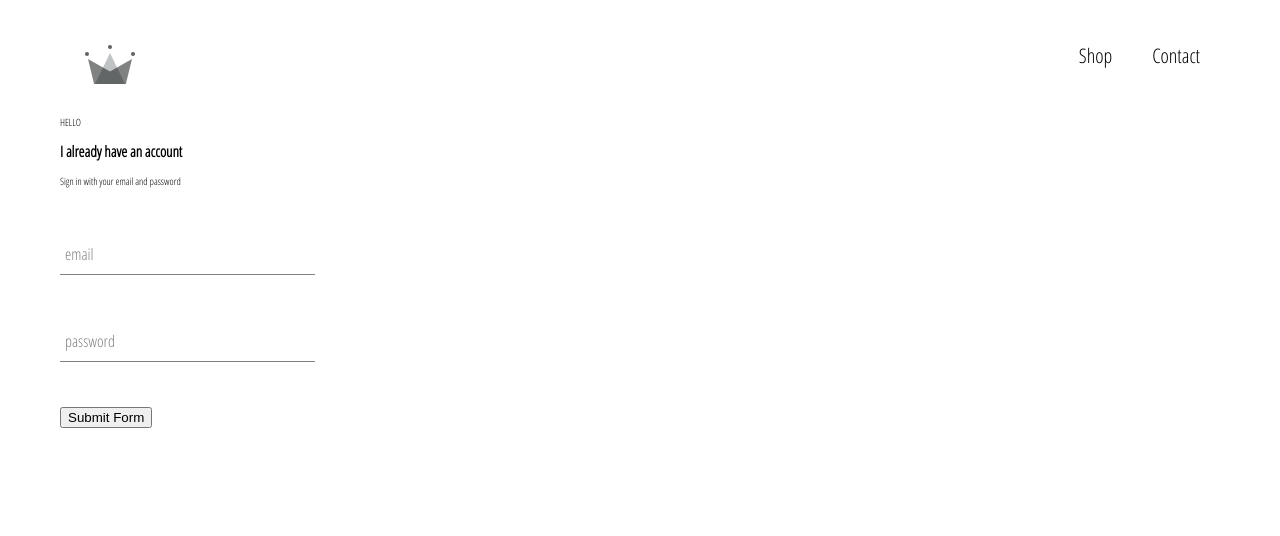
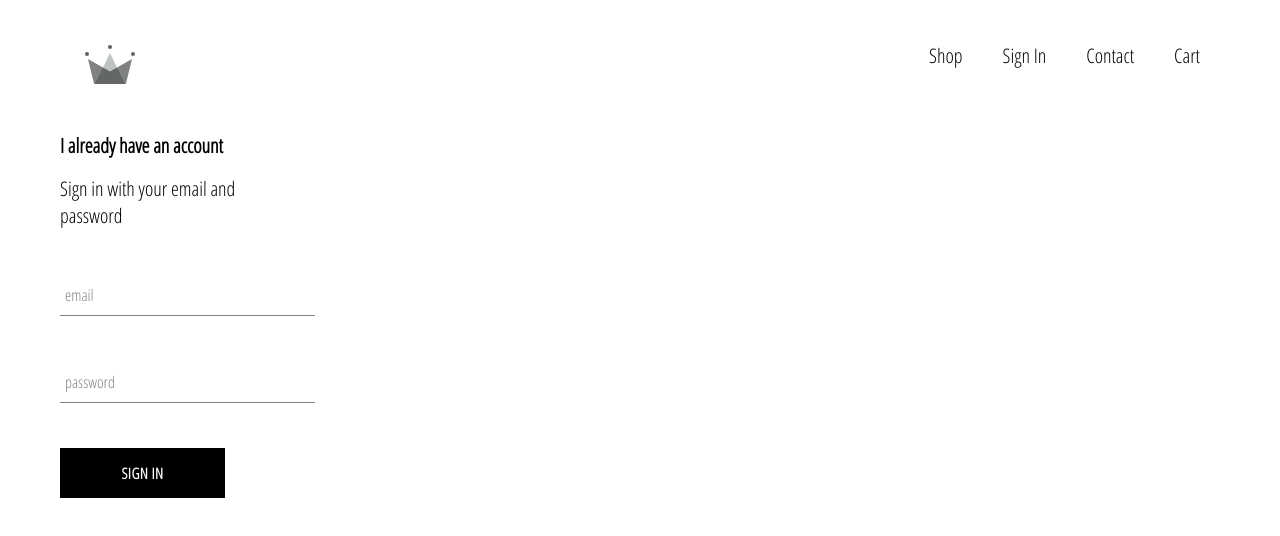
Before and after one commit to Professional0321/react_react-hooks_typescript_node, a React (Create React App) app: page /signin in a window 1280 px wide. Shown: the top 536 px of the page. Built offline with nearby package versions, Linux system fonts and the light colour scheme.

Commit message:
Add typescript

```diff
--- /dev/null
+++ b/src/components/custom-button/custom-button.component.jsx
@@ -0,0 +1,11 @@
+import React from 'react';
+
+import './custom-button.styles.scss';
+
+const CustomButton = ({ children, ...otherProps}) => (
+  <button className="custom-button" {...otherProps}>
+    {children}
+  </button>
+)
+
+export default CustomButton;
--- /dev/null
+++ b/src/components/custom-button/custom-button.styles.scss
@@ -0,0 +1,22 @@
+.custom-button {
+  min-width: 16.5rem;
+  width: auto;
+  height: 5rem;
+  letter-spacing: 0.5px;
+  line-height: 5rem;
+  padding: 0 3.5rem 0 3.5rem;
+  font-size: 1.5rem;
+  background-color: black;
+  color: white;
+  text-transform: uppercase;
+  font-family: 'Open Sans Condensed';
+  font-weight: bolder;
+  border: none;
+  cursor: pointer;
+
+  &:hover {
+    background-color: white;
+    color: black;
+    border: 1px solid black;
+  }
+}
--- a/src/components/header/header.component.jsx
+++ b/src/components/header/header.component.jsx
@@ -10,8 +10,10 @@ const Header = () => (
       <Logo></Logo>
     </Link>
     <div className="options">
-      <Link className="option" to="./shop">Shop</Link>
-      <Link className="option" to="./shop">Contact</Link>
+      <Link className="option" to="/shop">Shop</Link>
+      <Link className="option" to="/signin">Sign In</Link>
+      <Link className="option" to="/shop">Contact</Link>
+      <Link className="option" to="/">Cart</Link>
     </div>
   </div>
 )
--- a/src/components/menu-item/menu-item.component.jsx
+++ b/src/components/menu-item/menu-item.component.jsx
@@ -13,7 +13,6 @@ const MenuItem = ({ title, imageUrl, size, history, linkUrl, match}) => {
       ></div>
       <div className="content">
         <h1 className="title">{title.toUpperCase()}</h1>
-        {/* <img src={imageUrl} alt={title}></img> */}
         <span className="subtitle">SHOP NOW</span>
       </div>
     </div>
--- a/src/components/sign-in/sign-in.component.jsx
+++ b/src/components/sign-in/sign-in.component.jsx
@@ -2,6 +2,7 @@ import React from 'react';
 import './sign-in.styles.scss';
 
 import FormInput from '../form-input/form-input';
+import CustomButton from '../custom-button/custom-button.component';
 
 class SignIn extends React.Component {
   constructor(props) {
@@ -50,7 +51,7 @@ class SignIn extends React.Component {
             handleChange={this.handleChange}
             required>
           </FormInput>
-          <input type="submit" value="Submit Form"></input>
+          <CustomButton type="submit">Sign In</CustomButton>
         </form>
       </div>
     )
--- a/src/components/sign-in/sign-in.styles.scss
+++ b/src/components/sign-in/sign-in.styles.scss
@@ -1,3 +1,17 @@
 .sign-in {
   width: 30vh;
+  display: flex;
+  flex-direction: column;
+
+  .title {
+    margin: 1rem 0;
+  }
+
+  h2 {
+    font-size: 2rem;
+  }
+
+  span {
+    font-size: 2rem;
+  }
 }
--- a/src/pages/session/session.component.jsx
+++ b/src/pages/session/session.component.jsx
@@ -5,7 +5,6 @@ import SignIn from '../../components/sign-in/sign-in.component';
 
 const Session = () => (
   <div className="session">
-  HELLO
     <SignIn></SignIn>
   </div>
 )
--- /dev/null
+++ b/src/react-app-env.d.ts
@@ -0,0 +1 @@
+/// <reference types="react-scripts" />
```
Also changed, not shown: package.json (+12 -1 lines), server.js (added, +21 -0 lines), tsconfig.json (added, +25 -0 lines), tslint.json (added, +24 -0 lines), 1 other file (tests, documents, lock files or other folders).
